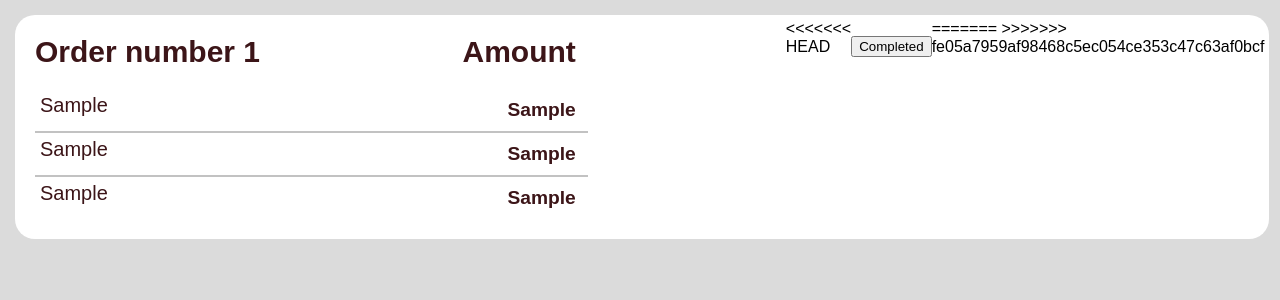
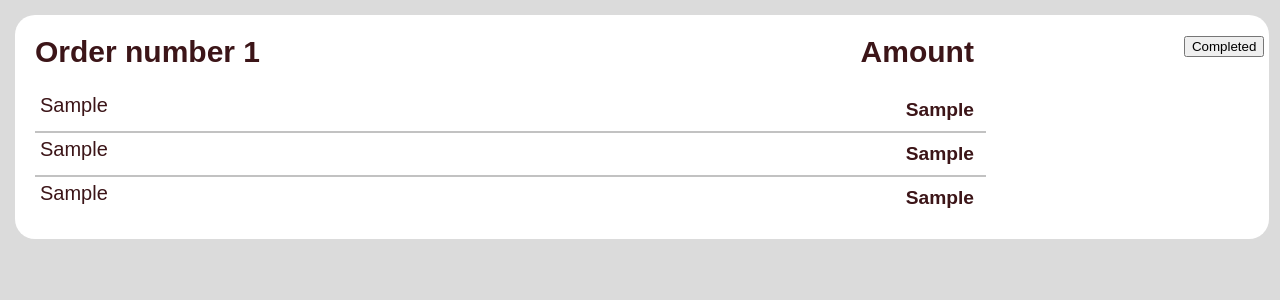
Before and after one commit to rubengurski/Project, a Flask app: template templates/Luigi.html in a window 1280 px wide. Shown: the top 300 px of the page. Run offline with Flask 3, Linux system fonts and the light colour scheme; the template is opened without the code that fills it: most values are stand-ins (such as "Sample title", 1, 10 or a date in 2020).

Commit message:
Update Luigi.html

```diff
--- a/templates/Luigi.html
+++ b/templates/Luigi.html
@@ -42,17 +42,11 @@
                             </div>
                         {% endif %}
                     </div>
-<<<<<<< HEAD
                     <div>
                         <form action="/removepizzaluigi" method="post">
                             <button type="submit" value="submit" style="height: 60%; margin-top:20%">Completed</button>
                         </form>
                     </div>
-=======
-                    <!-- <div>
-                        <button class="add" style="height: 60%; margin-top:30%; margin:40px">Completed</button>
-                    </div> -->
->>>>>>> fe05a7959af98468c5ec054ce353c47c63af0bcf
                 </div>
             {%endfor%}
         {% endif %}
```
